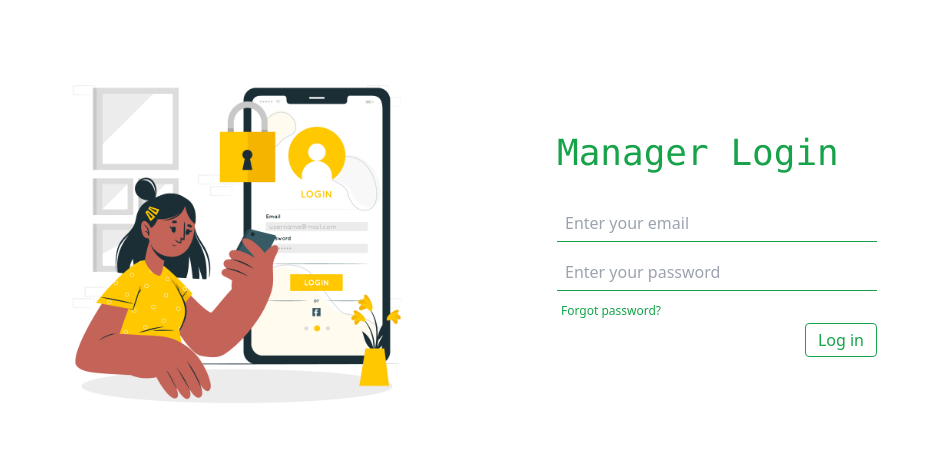
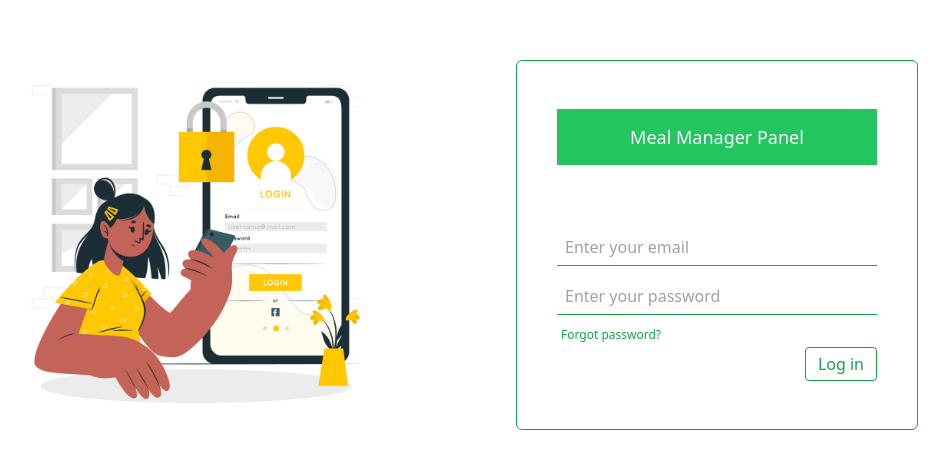
Before and after one commit to ijTuhin/hostel-management-webportal, a React (Vite) app: page /manager/login in a window 1280 px wide. Shown: the part 155-624 px from the top of the page, without its empty margins (179-1128 px from the left). Built offline with nearby package versions, Linux system fonts and the light colour scheme; no server answers; what tw-elements would draw is missing.

Commit message:
admin & manager login page edited

```diff
--- a/src/Authentications/LoginForm/Admin/AdminLogin.jsx
+++ b/src/Authentications/LoginForm/Admin/AdminLogin.jsx
@@ -27,7 +27,8 @@ const AdminLogin = () => {
 
   return (
     <div className="space-y-8">
-      <p className="title text-green-600 text-4xl font-mono">Admin Login</p>
+      <p className="text-gray-50 w-full flex justify-center border-0 bg-green-500 text-lg py-3.5">Admin Panel</p>
+      {/* <p className="title text-green-600 text-4xl font-mono">Admin Login</p> */}
       <form onSubmit={handleLogin} className="grid grid-cols-1 w-[20rem]">
         <input
           className="border-b border-green-600 outline-transparent px-2 py-1.5"
--- a/src/Authentications/LoginForm/Admin/ManagerLogin.jsx
+++ b/src/Authentications/LoginForm/Admin/ManagerLogin.jsx
@@ -26,8 +26,9 @@ const ManagerLogin = () => {
   };
 
   return (
-    <div className="space-y-8">
-      <p className="title text-green-600 text-4xl font-mono">Manager Login</p>
+    <div className="space-y-16 border border-green-600 px-10 py-12 rounded-md">
+      <p className="text-gray-50 w-full flex justify-center border-0 bg-green-500 text-lg py-3.5">Meal Manager Panel</p>
+      {/* <p className="title text-green-600 text-4xl font-mono">Login to <br/> Manager Panel</p> */}
       <form onSubmit={handleLogin} className="grid grid-cols-1 w-[20rem]">
         <input
           className="border-b border-green-600 outline-transparent px-2 py-1.5"
```
